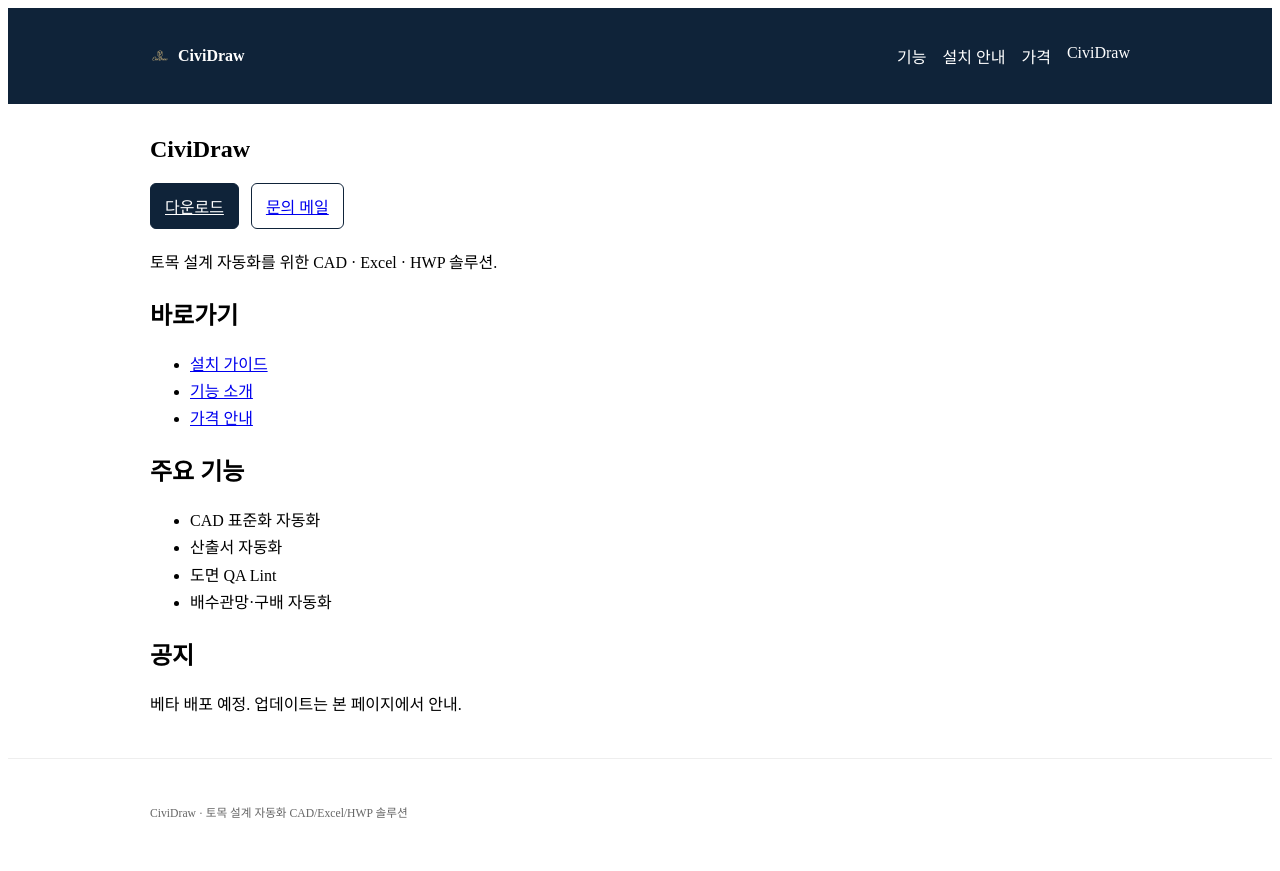
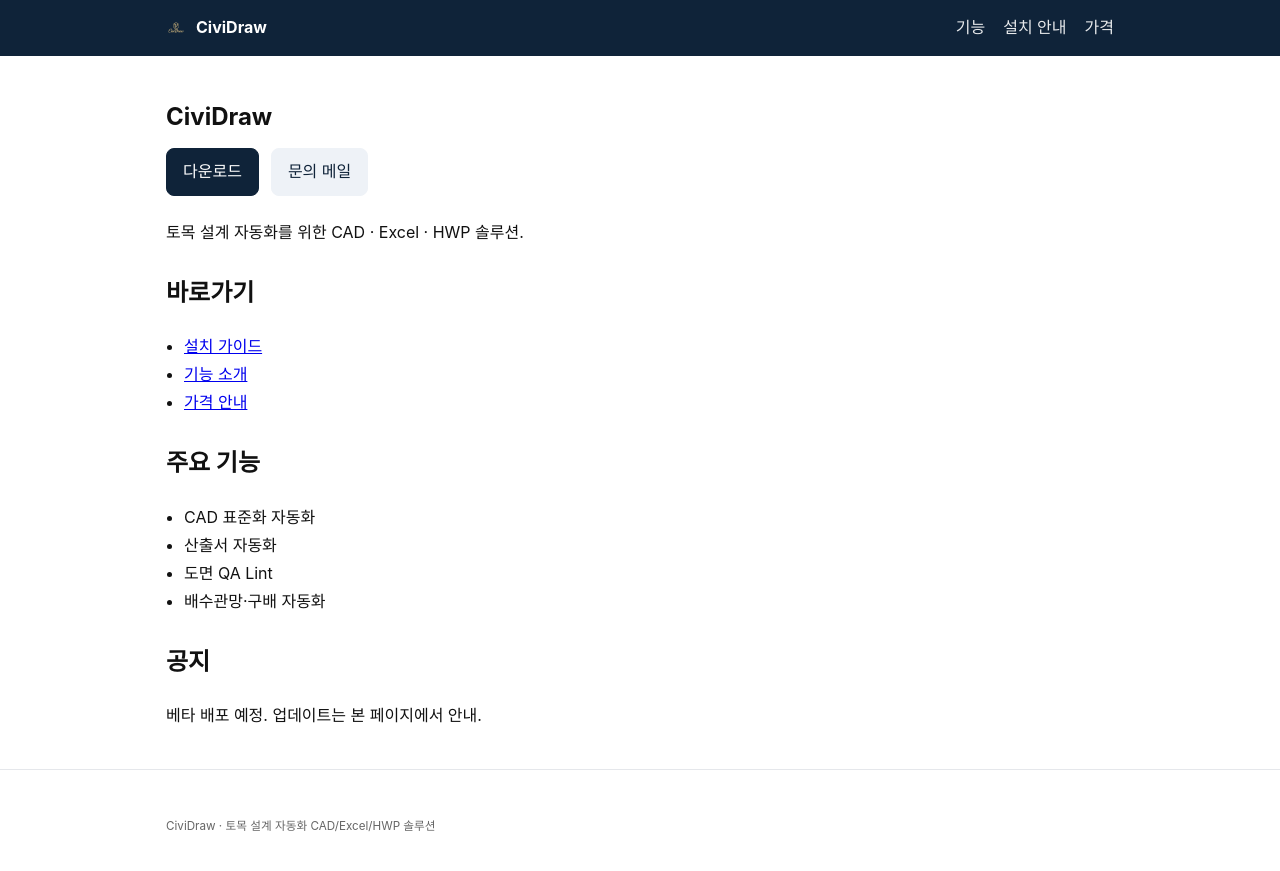
Before and after one commit to jong0342/cividraw.github.io, a Jekyll site: the page built from index.md, in a window 1280 px wide. Shown: the top 871 px of the page. Built offline with Jekyll 4.4.1, drawn with Linux system fonts in a browser that asks for light colours; our own code applies the rules of GitHub Pages for plain Markdown files.

Commit message:
style: clean header and buttons, fix nav items

```diff
--- a/_includes/header.html
+++ b/_includes/header.html
@@ -1,16 +1,13 @@
 <header class="site-header">
-    <div class="container" style="display:flex;align-items:center;justify-content:space-between;height:48px;">
-      <a href="{{ '/' | relative_url }}" class="brand" style="display:flex;align-items:center;gap:8px;">
+    <div class="container header-inner">
+      <a href="{{ '/' | relative_url }}" class="brand">
         <img src="{{ '/cividraw_logo.ico' | relative_url }}" alt="CiviDraw" width="20" height="20">
-        <strong>CiviDraw</strong>
+        <span>CiviDraw</span>
       </a>
-      <nav>
-        <ul style="display:flex;gap:16px;list-style:none;margin:0;padding:0;">
-          <li><a href="{{ '/docs/features' | relative_url }}">기능</a></li>
-          <li><a href="{{ '/docs/install' | relative_url }}">설치 안내</a></li>
-          <li><a href="{{ '/docs/pricing' | relative_url }}">가격</a></li>
-          <li><a href="{{ '/' | relative_url }}">CiviDraw</a></li>
-        </ul>
+      <nav class="nav">
+        <a href="{{ '/docs/features' | relative_url }}">기능</a>
+        <a href="{{ '/docs/install' | relative_url }}">설치 안내</a>
+        <a href="{{ '/docs/pricing' | relative_url }}">가격</a>
       </nav>
     </div>
   </header>
--- a/assets/custom.css
+++ b/assets/custom.css
@@ -1,19 +1,49 @@
-/* 레이아웃 */
-.container { max-width: 980px; margin: 0 auto; padding: 24px 16px; }
+/* ===== Base ===== */
+:root{
+    --ink:#0f2339;        /* 네이비 */
+    --ink-2:#152b4b;
+    --text:#111;
+    --muted:#666;
+    --line:#e5e7eb;
+    --bg:#fff;
+    --btn:#0f2339;
+    --btn-hover:#0d1f32;
+    --btn-ghost:#eef2f7;
+  }
+  *{box-sizing:border-box}
+  html,body{margin:0;padding:0}
+  body{font:16px/1.6 -apple-system,BlinkMacSystemFont,"Segoe UI",Roboto,AppleSDGothicNeo,"Noto Sans KR",sans-serif;color:var(--text);background:var(--bg)}
 
-/* 헤더 */
-.site-header { background:#0f2339; color:#fff; }
-.site-header a { color:#fff; text-decoration:none; }
+  /* ===== Layout ===== */
+  .container{max-width:980px;margin:0 auto;padding:24px 16px}
+  .content h1{margin:18px 0 8px}
+  .content p,.content li{line-height:1.75}
 
-/* CTA 버튼 */
-.cta-row { margin: 12px 0 20px; display:flex; gap:12px; flex-wrap:wrap; }
-.cta-row a { display:inline-block; padding:10px 14px; border:1px solid #0f2339; border-radius:6px; }
-.cta-row a:first-child { background:#0f2339; color:#fff; }
-.cta-row a:hover { opacity:.9; }
+  /* ===== Header ===== */
+  .site-header{background:var(--ink);color:#fff}
+  .header-inner{display:flex;align-items:center;justify-content:space-between;height:56px;padding-top:0;padding-bottom:0}
+  .brand{display:flex;align-items:center;gap:10px;color:#fff;text-decoration:none;font-weight:700}
+  .nav{display:flex;gap:18px}
+  .nav a{color:#fff;text-decoration:none;opacity:.9}
+  .nav a:hover{opacity:1}
 
-/* 본문 */
-.content h1 { margin-top: 8px; }
-.content p, .content li { line-height:1.7; }
+  /* ===== CTA Buttons ===== */
+  .cta-row{margin:12px 0 22px;display:flex;gap:12px;flex-wrap:wrap}
+  .btn{display:inline-block;padding:10px 16px;border-radius:8px;text-decoration:none;border:1px solid transparent}
+  .btn-primary{background:var(--btn);color:#fff;border-color:var(--btn)}
+  .btn-primary:hover{background:var(--btn-hover);border-color:var(--btn-hover)}
+  .btn-ghost{background:var(--btn-ghost);color:var(--ink);border-color:var(--btn-ghost)}
+  .btn-ghost:hover{filter:brightness(.97)}
 
-/* 푸터 */
-.site-footer { border-top:1px solid #eee; padding:20px 0; color:#666; font-size:14px; }
+  /* ===== Footer ===== */
+  .site-footer{border-top:1px solid var(--line);padding:20px 0;color:var(--muted);font-size:14px}
+
+  /* ===== Lists spacing ===== */
+  ul{padding-left:18px}
+  h2{margin-top:28px}
+
+  /* ===== Mobile ===== */
+  @media (max-width:640px){
+    .header-inner{height:auto;gap:12px;flex-wrap:wrap}
+    .nav{width:100%;justify-content:flex-start}
+  }
--- a/index.md
+++ b/index.md
@@ -4,8 +4,8 @@ layout: default
 ---
 
 <div class="cta-row">
-  <a href="https://github.com/jong0342/jong0342.github.io/archive/refs/heads/main.zip">다운로드</a>
-  <a href="mailto:you@example.com">문의 메일</a>
+  <a class="btn btn-primary" href="https://github.com/jong0342/jong0342.github.io/archive/refs/heads/main.zip">다운로드</a>
+  <a class="btn btn-ghost" href="mailto:you@example.com">문의 메일</a>
 </div>
 
 토목 설계 자동화를 위한 CAD · Excel · HWP 솔루션.
```
